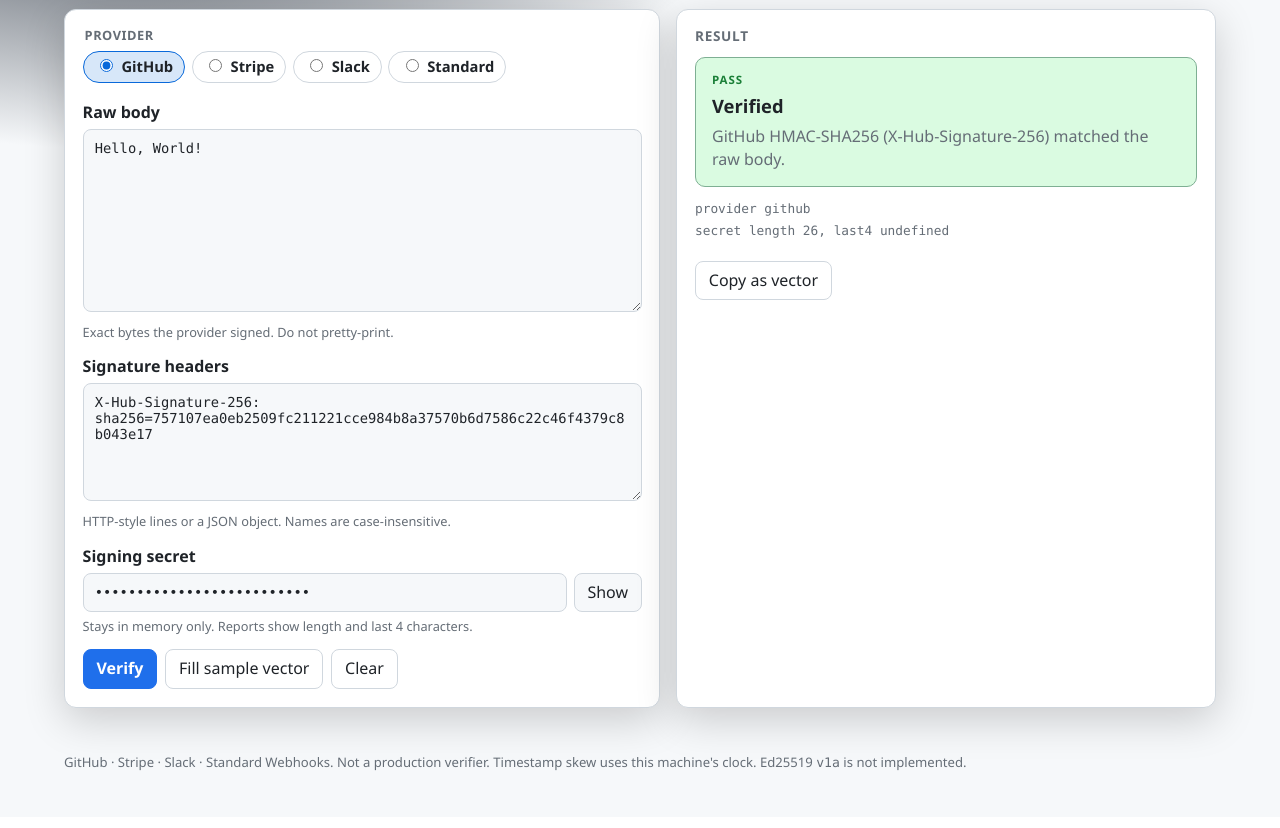
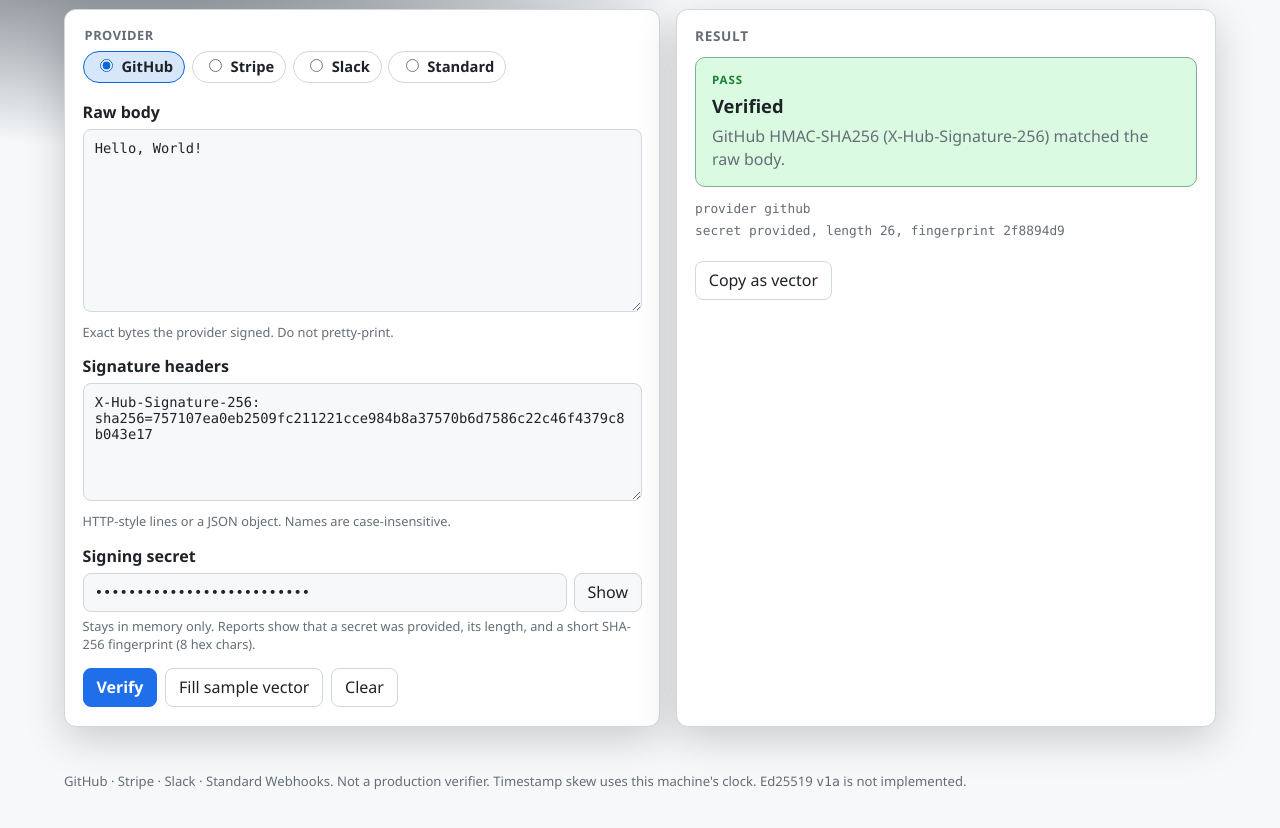
Before and after one commit to promptprobe/grokbot-test, a website built with Vite: page src/web/index.html in a window 1280 px wide. Both pictures are taken after a click on the button "Fill sample vector". Shown: the part 90-918 px from the top of the page. Built offline with nearby package versions, Linux system fonts and the light colour scheme.

Commit message:
fix: replace secret last4 with sha256 fingerprint

```diff
--- a/src/web/index.html
+++ b/src/web/index.html
@@ -50,7 +50,7 @@
               <input id="secret" name="secret" type="password" autocomplete="off" spellcheck="false" />
               <button type="button" id="toggle-secret" aria-pressed="false">Show</button>
             </div>
-            <p class="hint">Stays in memory only. Reports show length and last 4 characters.</p>
+            <p class="hint">Stays in memory only. Reports show that a secret was provided, its length, and a short SHA-256 fingerprint (8 hex chars).</p>
           </div>
           <div class="actions">
             <button type="submit" class="primary">Verify</button>
--- a/src/web/main.ts
+++ b/src/web/main.ts
@@ -137,7 +137,7 @@
   }
   const bits: string[] = [];
   if (result.provider) bits.push(`provider ${result.provider}`);
-  if (result.secret) bits.push(`secret length ${result.secret.length}, last4 ${result.secret.last4}`);
+  if (result.secret) bits.push(`secret provided, length ${result.secret.length}, fingerprint ${result.secret.fingerprint}`);
   if (result.timestamp) {
     bits.push(
       `ts ${result.timestamp.value} · skew ${result.timestamp.skewSeconds}s · tol ${result.timestamp.toleranceSeconds}s`,
```
